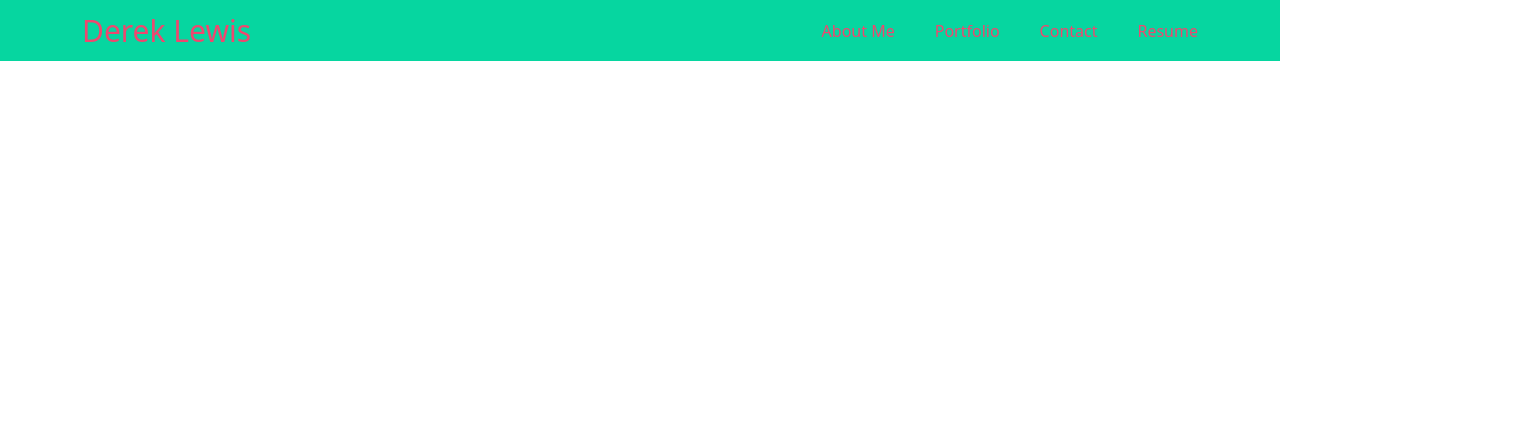
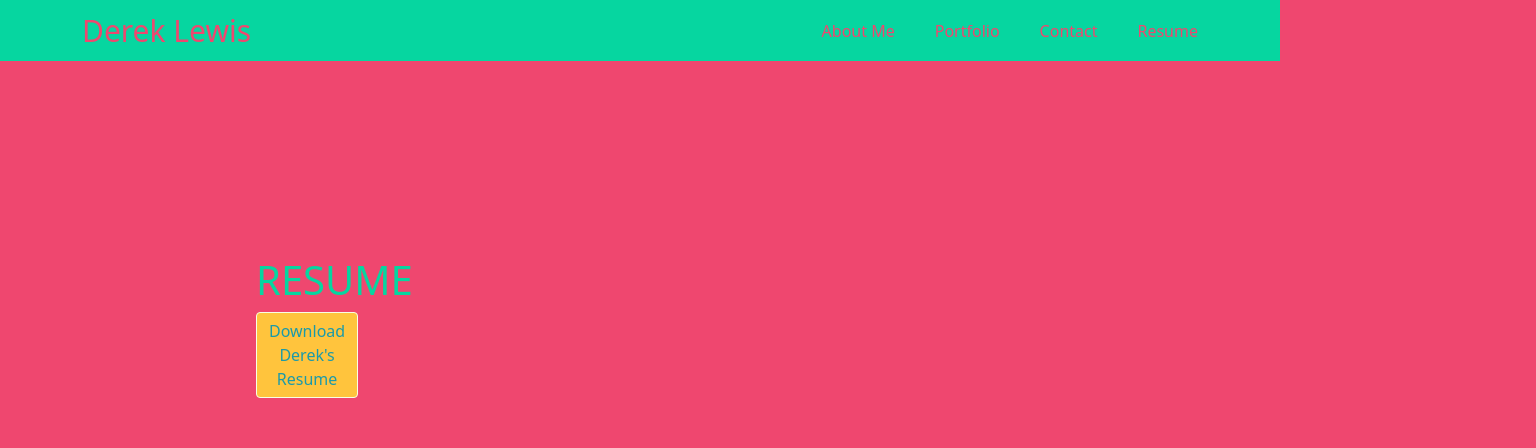
Before and after one commit to dereklewis/New-React-Portfolio, a React (Create React App) app in the folder client/: page /resume in a window 1280 px wide. Shown: the top 448 px of the page, 1536 px wide, since content can reach past the window. Built offline with nearby package versions, Linux system fonts and the light colour scheme.

Commit message:
button with link to resume and styling added to Resume page

```diff
--- a/client/src/App.css
+++ b/client/src/App.css
@@ -56,8 +56,18 @@
   padding-top: 20%;
 }
 
-.header {
+.header1 {
   font-size: 40px;
+  color: var(--accentGreen);
+}
+.resume-block {
+  padding: 20% 100% 100% 20%;
+  background-color: var(--accentPink);
+}
+
+.resumeButton {
+  background-color: var(--accentYellow);
+  color: var(--dark);
 }
 
 .navButtonText {
--- a/client/src/Pages/Resume.js
+++ b/client/src/Pages/Resume.js
@@ -1,5 +1,6 @@
 import React from "react";
 import { Container } from "react-bootstrap";
+import { Button } from "react-bootstrap";
 
 const Resume = () => {
   return (
@@ -7,6 +8,13 @@ const Resume = () => {
       <>
         <div>
           <h1 className="header1">RESUME</h1>
+          <Button
+            className="resumeButton"
+            href="https://drive.google.com/file/d/1_3A9yxtqV1amNaLuWnGXHJgKU_bNQ7sc/view?usp=sharing"
+            target="_blank"
+          >
+            Download Derek's Resume
+          </Button>{" "}
         </div>
       </>
     </Container>
```
